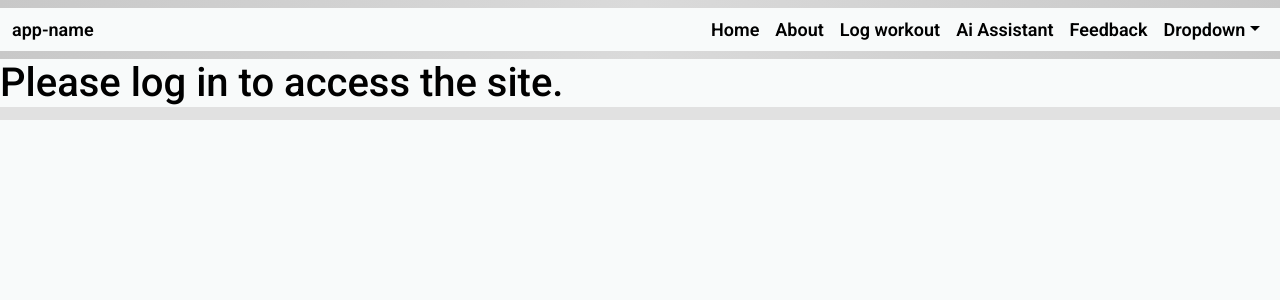
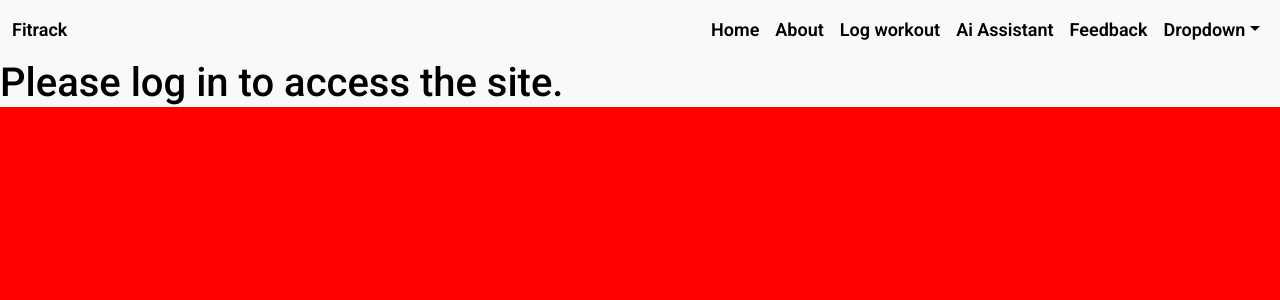
Before and after one commit to santo-27/fitness_app, a React (Create React App) app in the folder client/: page /home in a window 1280 px wide. Shown: the top 300 px of the page. Built offline with nearby package versions, Linux system fonts and the light colour scheme.

Commit message:
reverting back to code before merge

```diff
--- a/client/src/App.css
+++ b/client/src/App.css
@@ -38,5 +38,5 @@
 }
 
 .bg-color-App{
-
+  background-color: red;
 }
--- a/client/src/Header.js
+++ b/client/src/Header.js
@@ -14,9 +14,9 @@ import './Home.module.css'
 function Header() {
   return (
     <div>
-      <Navbar expand="lg" style={{background: 'linear-gradient( to right,rgb(200, 200, 200),rgb(218, 218, 218),rgb(200, 200, 200))'}}>
+      <Navbar expand="lg">
         <Container fluid>
-          <Navbar.Brand href="#home">app-name</Navbar.Brand>
+          <Navbar.Brand href="#home">Fitrack</Navbar.Brand>
           <Navbar.Toggle aria-controls="basic-navbar-nav" />
           <Navbar.Collapse id="basic-navbar-nav">
             <Nav className="ms-auto">
--- a/client/src/Home.module.css
+++ b/client/src/Home.module.css
@@ -10,7 +10,13 @@
 
 .body_background {
     color: black;
-    height: 100%;
-    background-color: #e1e1e1;
+    min-height: 100vh;
+    background-color: rgb(255, 0, 0);
     padding-bottom: 5px;
 }
+
+html, body {
+    height: 100%;
+    margin: 0;
+    background-color: rgb(154, 154, 154);
+}
--- a/client/src/index.css
+++ b/client/src/index.css
@@ -5,6 +5,7 @@ body {
     sans-serif;
   -webkit-font-smoothing: antialiased;
   -moz-osx-font-smoothing: grayscale;
+  background-color: red;
 }
 
 code {
```
